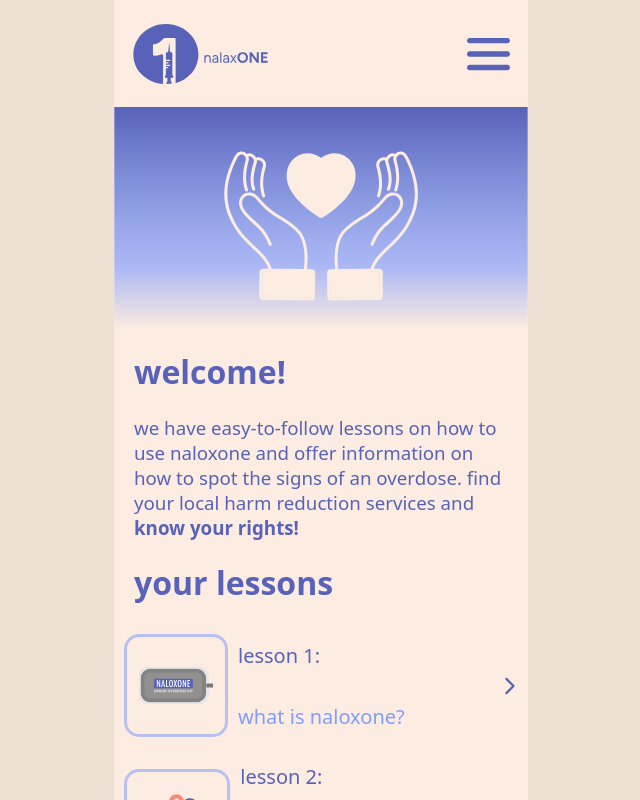
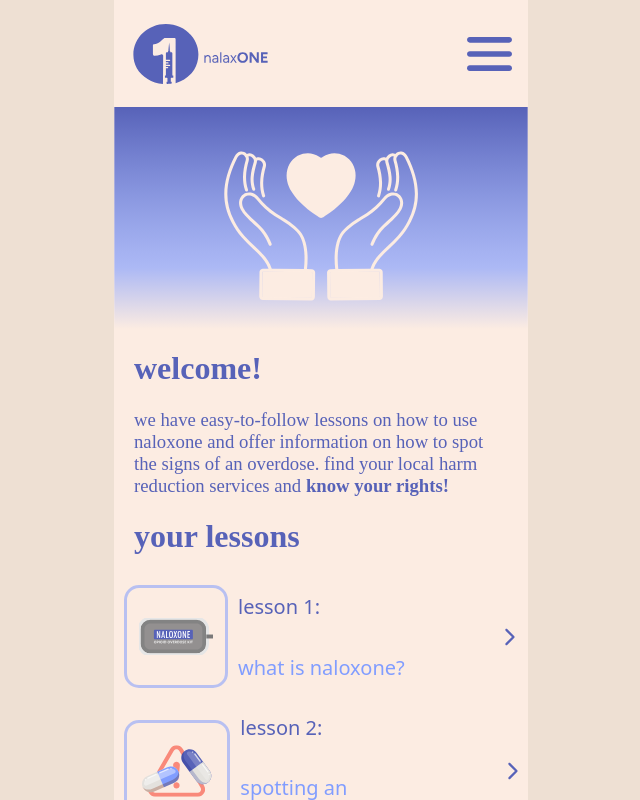
Before and after one commit to jennydmcm/big-project-2023, a Next.js app: page / in a window 1280 px wide. Shown: the top 800 px of the page, without its empty margins (319-959 px from the left). Built offline with nearby package versions, Linux system fonts and the light colour scheme.

Commit message:
edits to homepage

```diff
--- a/components/Hamburger/Hamburger.module.css
+++ b/components/Hamburger/Hamburger.module.css
@@ -1,9 +1,9 @@
 .menu {
-    padding-left: 180px;
-    width: 43px;
+    margin-left: 180px;
+    width: auto;
     height: 34px;
     cursor: pointer;
-    font-family: system-ui, -apple-system, BlinkMacSystemFont, 'Segoe UI', Roboto, Oxygen, Ubuntu, Cantarell, 'Open Sans', 'Helvetica Neue', sans-serif;
+    font-family: Figtree;
 }
 
 .wrap {
@@ -11,7 +11,7 @@
 }
 
 .menuicon {
-    width: 43px;
+    width: auto;
     height: 34px;
     cursor: pointer;
 }
@@ -23,10 +23,7 @@
     z-index: 1;
 }
 
-.menubackground {
-    width: 290px;
-    height: 290px;
-}
+
 
 .text_wrap {
     display: flex;
--- a/components/Logo/index.js
+++ b/components/Logo/index.js
@@ -6,10 +6,13 @@ import Logo from '@/public/icons/logo.svg'
 export default function Logomark() {
     return (
 
-        <Image src={Logo}
+        <Image
+            href="/"
+            src={Logo}
             width={173}
             height={60}
         />
 
+
     )
 };
--- a/styles/Home.module.css
+++ b/styles/Home.module.css
@@ -6,6 +6,7 @@
   justify-content: flex-start;
   align-items: center;
   width: 414px;
+  font-family: Figtree;
 
 }
 
@@ -20,17 +21,16 @@
 }
 
 .introP {
-  font-weight: 300;
+  font-weight: 400;
 }
 
 .introText {
   padding-left: 20px;
   padding-right: 20px;
-  font-family: system-ui, -apple-system, BlinkMacSystemFont, 'Segoe UI', Roboto, Oxygen, Ubuntu, Cantarell, 'Open Sans', 'Helvetica Neue', sans-serif;
   color: var(--savoy-blue);
 }
 
 .lessons {
   width: 414px;
-  text-decoration: ;
+
 }
```
